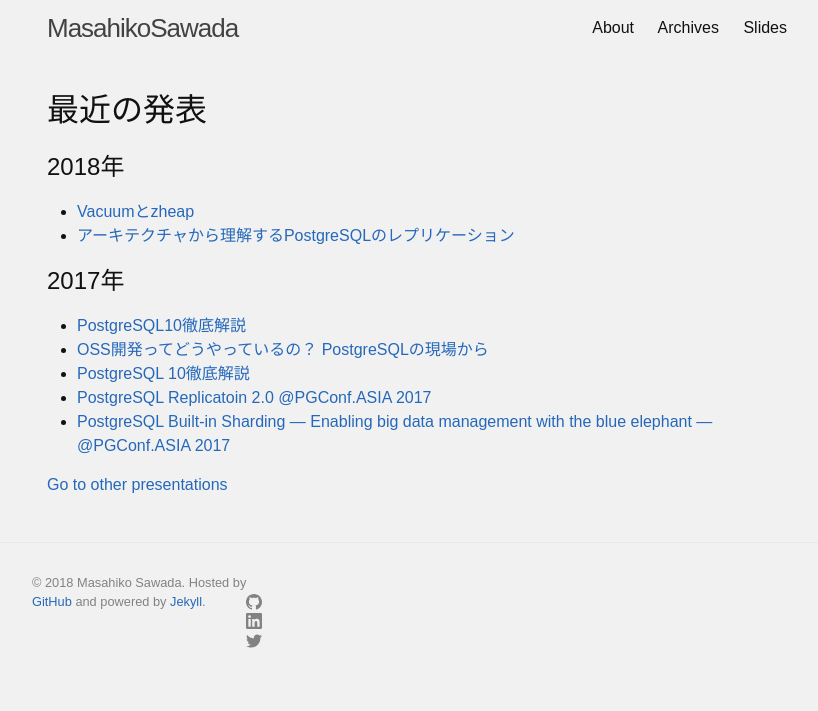
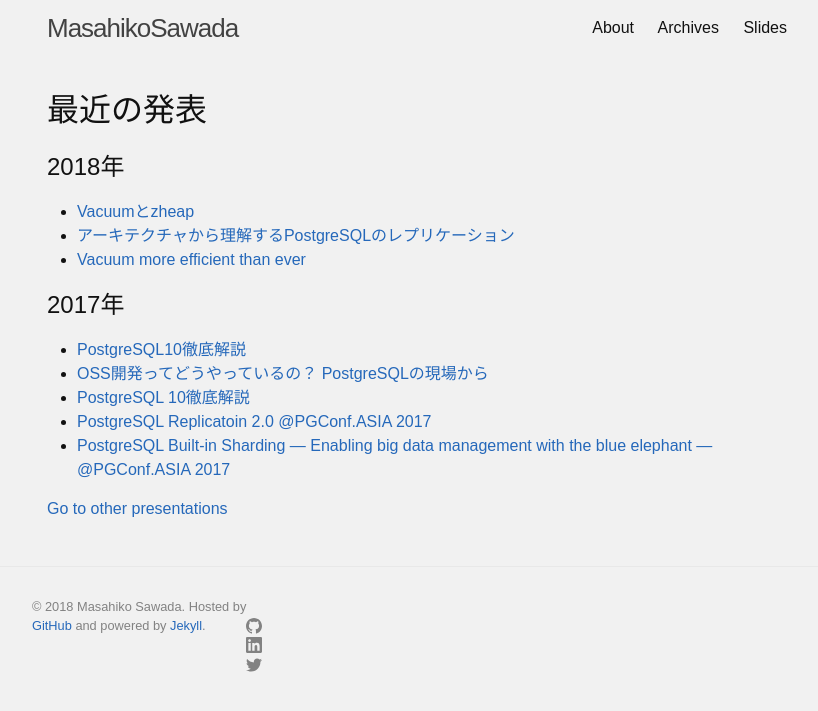
Before and after one commit to MasahikoSawada/masahikosawada.github.io, a Jekyll site: the page built from slides.md, in a window 1280 px wide. Shown: the top 711 px of the page, without its empty margins (223-1041 px from the left). Built offline with Jekyll 4.4.1, drawn with Linux system fonts in a browser that asks for light colours.

Commit message:
Add the slide at PGCon 2018.

```diff
--- a/slides.md
+++ b/slides.md
@@ -9,6 +9,7 @@
 ## 2018年
 * [Vacuumとzheap](https://www.slideshare.net/masahikosawada98/vacuumzheap-92589428)
 * [アーキテクチャから理解するPostgreSQLのレプリケーション](https://www.slideshare.net/masahikosawada98/postgresql-86891271)
+* [Vacuum more efficient than ever](https://www.slideshare.net/masahikosawada98/vacuum-more-efficient-than-ever-99916671)
 
 ## 2017年
 * [PostgreSQL10徹底解説](https://www.slideshare.net/masahikosawada98/postgresql10)
```
